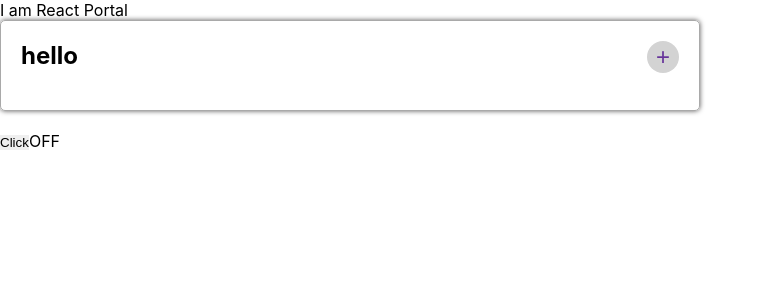
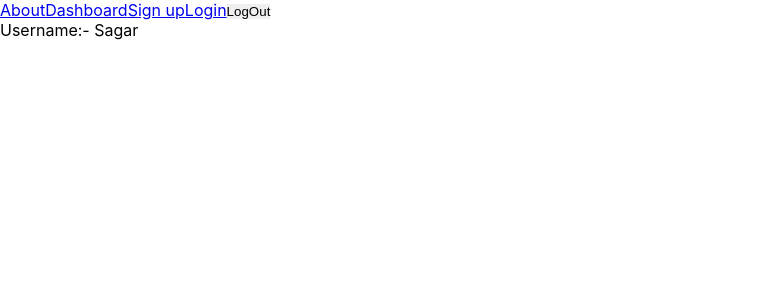
Before and after one commit to Alice-2096/learn-react, a React (Create React App) app: page /dashboard in a window 1280 px wide. Shown: the top 300 px of the page, without its empty margins (0-767 px from the left). Built offline with nearby package versions, Linux system fonts and the light colour scheme; sample sign-in values are in the browser's storage.

Commit message:
context API

```diff
--- a/src/App.js
+++ b/src/App.js
@@ -11,6 +11,7 @@ import CounterWithClass from './shared/components/CounterWithClass';
 import Accordion from './Accordion';
 import Tiktoc from './Tiktoc';
 import HeadingPortal from './portal/HeadingPortal';
+import UserDataContext from './shared/data/UserGlobalData';
 
 function App() {
   // let [ratingVal, setRatingVal] = useState(0);
@@ -25,26 +26,31 @@ function App() {
   //   setItems((items) => items.filter((x) => x !== itemName));
   // }
 
+  const [userData, setUserData] = useState({ username: 'Sagar' });
+
   return (
     <div className="App">
-      {/* <Header></Header>
+      <UserDataContext.Provider value={userData}>
+        <Header></Header>
         <hr></hr>
-      <Routes> */}
+        <Routes>
           {/* go to 'domain/counter' will see Mobilepage Component only */}
           {/* <Route path="/mobile" element={<MobilePage></MobilePage>}></Route>
           // redirection
           <Route path="/feedback" element={<Navigate to="/mobile" />}></Route> */}
-      {/* <Route path="login" element={<Login></Login>}></Route>
+          <Route path="login" element={<Login></Login>}></Route>
           <Route path="sign-up" element={<SignUp></SignUp>}></Route>
           <Route path="dashboard" element={<Dashboard></Dashboard>}></Route>
           <Route path="about" element={<About></About>}></Route>
           <Route path="*" element={<NotFound></NotFound>}></Route>
-      </Routes> */}
-      {/* <CounterWithClass start={5}></CounterWithClass> */}
-      <Accordion heading={'hello'} content={'this is a test'}></Accordion>
-      <Tiktoc></Tiktoc>
+        </Routes>
+      </UserDataContext.Provider>
+      {/* <CounterWithClass start={5}></CounterWithClass>
+      {/* <Accordion heading={'hello'} content={'this is a test'}></Accordion>
+      <Tiktoc></Tiktoc> */}
 
-      <HeadingPortal></HeadingPortal>
+      {/* portal */}
+      {/* <HeadingPortal></HeadingPortal> */}
     </div>
   );
 }
--- /dev/null
+++ b/src/UserInformation.js
@@ -0,0 +1,8 @@
+import React from 'react';
+import { useContext } from 'react';
+import UserDataContext from './shared/data/UserGlobalData';
+
+export default function UserInformation() {
+  const { username } = useContext(UserDataContext);
+  return <div>Username:- {username}</div>;
+}
--- a/src/pages/dashboard/Dashboard.js
+++ b/src/pages/dashboard/Dashboard.js
@@ -1,7 +1,12 @@
 import React from 'react';
 import useRouteProtection from '../../hook/useRouteProtection';
+import UserInformation from '../../UserInformation';
 
 export default function Dashboard() {
   useRouteProtection();
-  return <div>Dashboard</div>;
+  return (
+    <div>
+      <UserInformation></UserInformation>
+    </div>
+  );
 }
--- /dev/null
+++ b/src/shared/data/UserGlobalData.js
@@ -0,0 +1,6 @@
+import { createContext } from 'react';
+
+let data = { username: '' };
+const UserDataContext = createContext(data); //pass a template or empty object {}
+
+export default UserDataContext;
```
Lines whose indentation alone changed are shown as unchanged.
